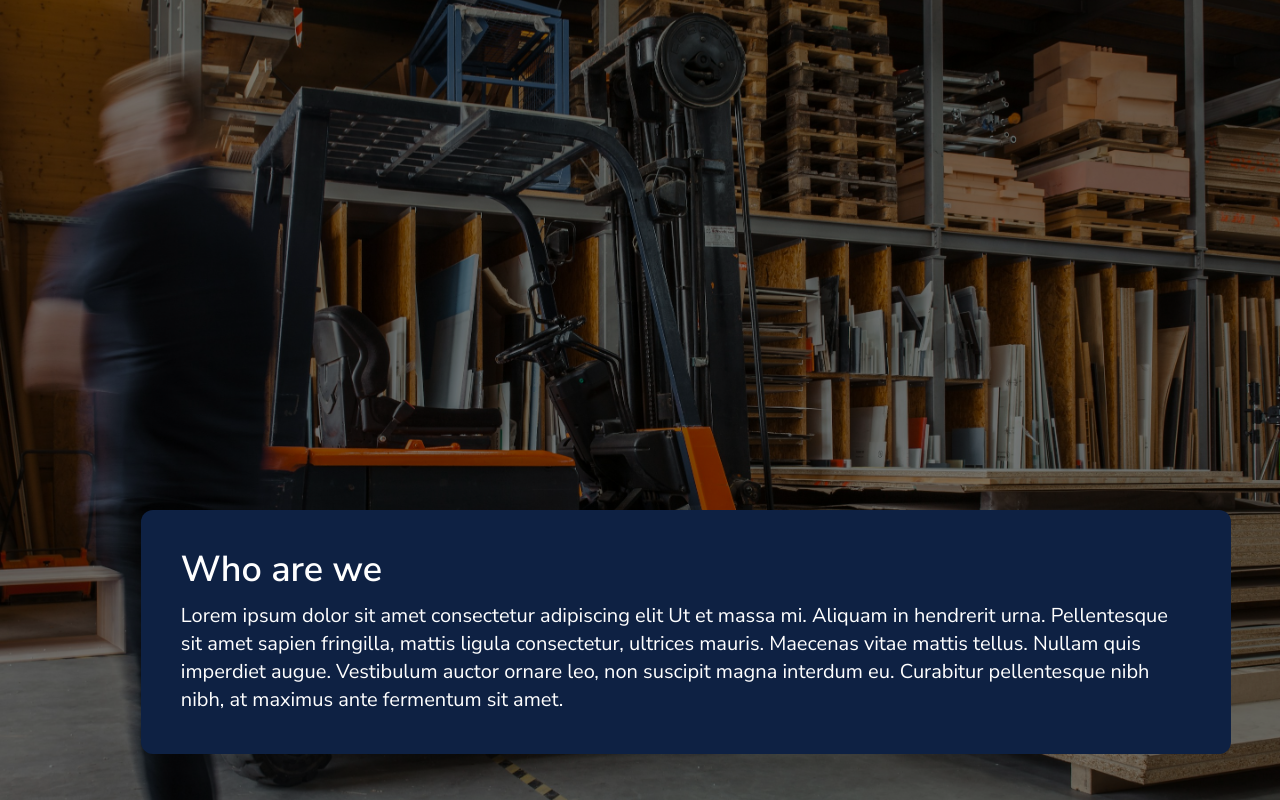
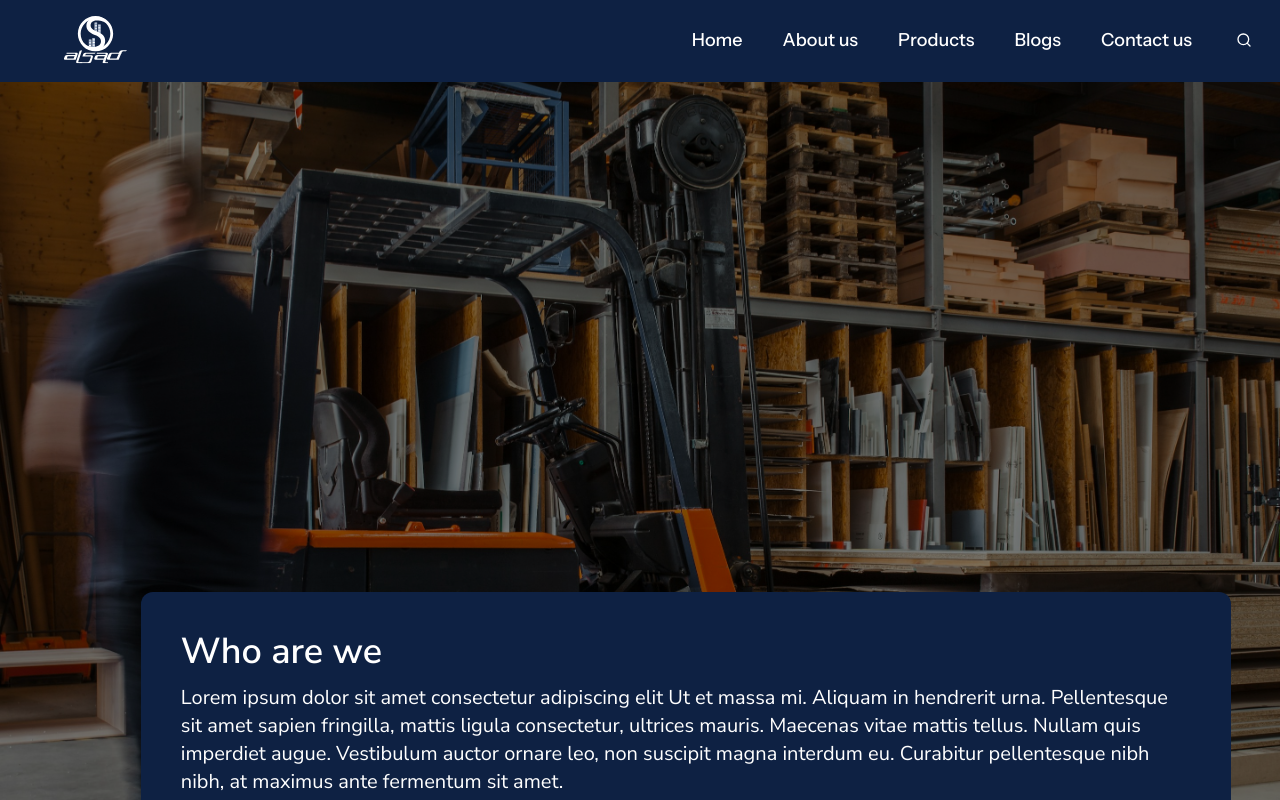
Before and after one commit to techbyhemant/ai-sad, a Next.js app: page /about-us in a window 1280 px wide. Shown: the top 800 px of the page. Built offline with nearby package versions, Linux system fonts and the light colour scheme.

Commit message:
added missing footer and header in about us

```diff
--- a/app/Header/index.jsx
+++ b/app/Header/index.jsx
@@ -1,6 +1,7 @@
 import Image from 'next/image';
 import React from 'react';
 import logoDark from '../../public/assets/logo-dark.svg';
+import logoLight from '../../public/assets/logo-light.svg';
 import { SearchIcon } from 'lucide-react';
 import { Button } from '@/components/ui/button';
 import Link from 'next/link';
@@ -8,16 +9,25 @@ import Link from 'next/link';
 export const NAV_ITEMS = [
 	{ name: 'Home', path: '/' },
 	{ name: 'About us', path: '/about-us' },
-	{ name: 'Products', path: '/Products' },
+	{ name: 'Products', path: '/products' },
 	{ name: 'Blogs', path: '/blogs' },
 	{ name: 'Contact us', path: '/contact-us' },
 ];
 
-const Header = () => {
+const Header = ({ isWhite }) => {
 	return (
 		<header className="flex justify-between max-w-full mx-auto items-center pl-16 pr-6">
-			<Image src={logoDark} alt="Logo" width="63" height="47.25" />
-			<nav className="text-[#1e1e1e] font-secondary font-medium text-[18px] hidden sm:flex gap-10 items-center ">
+			<Image
+				src={isWhite ? logoLight : logoDark}
+				alt="Logo"
+				width="63"
+				height="47.25"
+			/>
+			<nav
+				className={`${
+					isWhite ? 'text-white' : 'text-[#1e1e1e]'
+				} font-secondary font-medium text-[18px] hidden sm:flex gap-10 items-center`}
+			>
 				{NAV_ITEMS.map((item, idx) => (
 					<Link href={item?.path} key={idx}>
 						{item.name}
--- /dev/null
+++ b/app/about-us/layout.js
@@ -0,0 +1,19 @@
+import React from 'react';
+import Header from '../Header';
+import Footer from '../Footer';
+
+const Layout = ({ children }) => {
+	return (
+		<>
+			<div className="h-[82px] w-full bg-background backdrop-blur-md py-4 items-center fixed top-0 z-[100] hidden sm:block">
+				<Header isWhite />
+			</div>
+			<main style={{ paddingTop: '82px' }}>{children}</main>
+			<div className="py-10 px-4">
+				<Footer />
+			</div>
+		</>
+	);
+};
+
+export default Layout;
```
Also changed, not shown: app/globals.css (+0 -32 lines).
